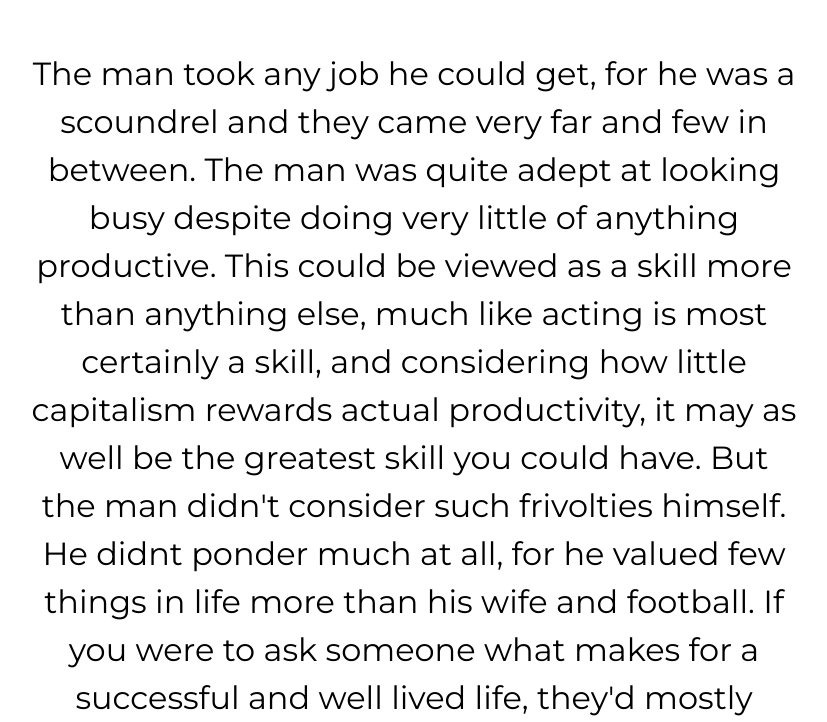
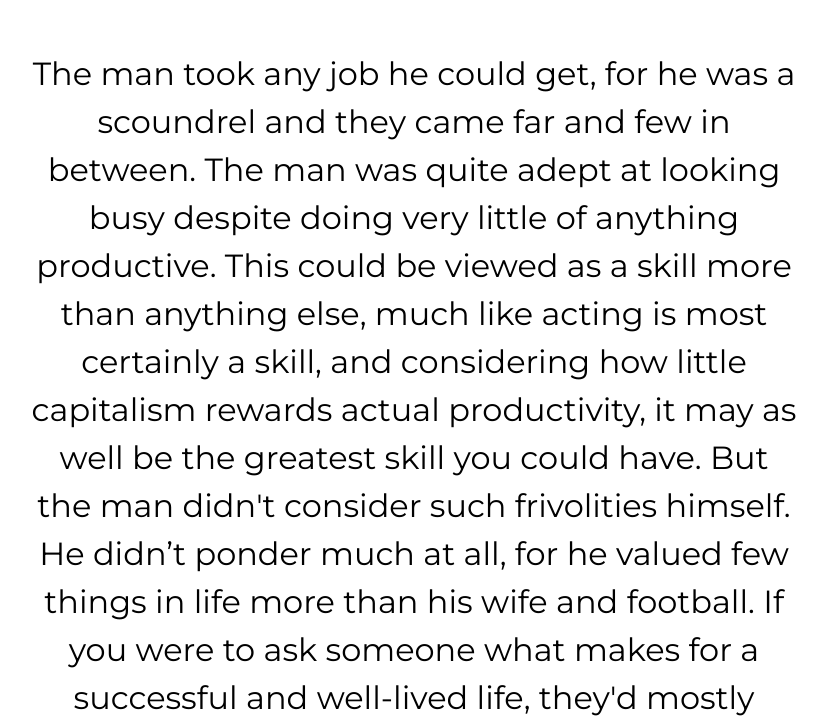
Before and after one commit to TurtleHellMax/DailyPlea, a plain HTML site: page index.html in a window 1280 px wide. Shown: the part 78-800 px from the top of the page, without its empty margins (226-1053 px from the left). Drawn offline with Linux system fonts and the light colour scheme.

Commit message:
Update index.html

```diff
--- a/index.html
+++ b/index.html
@@ -15,9 +15,10 @@
 </head>
 <body>
   <div class="container">
-    <p>Plea #1:<br>
-      <br>
-      The man took any job he could get, for he was a scoundrel and they came very far and few in between. The man was quite adept at looking busy despite doing very little of anything productive. This could be viewed as a skill more than anything else, much like acting is most certainly a skill, and considering how little capitalism rewards actual productivity, it may as well be the greatest skill you could have. But the man didn't consider such frivolties himself. He didnt ponder much at all, for he valued few things in life more than his wife and football. If you were to ask someone what makes for a successful and well lived life, they'd mostly respond. "happiness", but I believe this man is living proof that this tired old answer is just not true, because look at this guy: he's truly happy, happier than you and I'll probably ever be, dear reader, and he's done absolutely nothing to become so. He doesn't create, doesn't work much, doesn't introspect... he does nothing, and is content in that. Perhaps you and I are being a bit too cynical though... Maybe we're just jealous of his contented demeanor... No that cant be it. Look at this guy! The most risk he's ever taken is trying cilantro on his pancakes! He's an absolute bafoon! He cant be living life better than us! Right? Anyways... you're order comes out to $28.83, you can pull through to the next window now.</p>
+    <p>
+      <span class="plea-number">Plea #1:</span><br><br>
+      The man took any job he could get, for he was a scoundrel and they came far and few in between. The man was quite adept at looking busy despite doing very little of anything productive. This could be viewed as a skill more than anything else, much like acting is most certainly a skill, and considering how little capitalism rewards actual productivity, it may as well be the greatest skill you could have. But the man didn't consider such frivolities himself. He didn’t ponder much at all, for he valued few things in life more than his wife and football. If you were to ask someone what makes for a successful and well-lived life, they'd mostly respond “happiness,” but I believe this man is living proof that this tired old answer is just not true, because look at this guy: he's truly happy, happier than you and I'll probably ever be, dear reader, and he's done absolutely nothing to become so. He doesn't create, doesn't work much, doesn't introspect... he does nothing, and is content in that. Perhaps you and I are being a bit too cynical though… maybe we're just jealous of his contented demeanor… no, that can’t be it. Look at this guy! The most risk he's ever taken is trying cilantro on his pancakes! He's an absolute buffoon! He can’t be living life better than us! Right? Anyways… your order comes out to $28.83, you can pull through to the next window now.
+    </p>
   </div>
 </body>
 </html>
```
